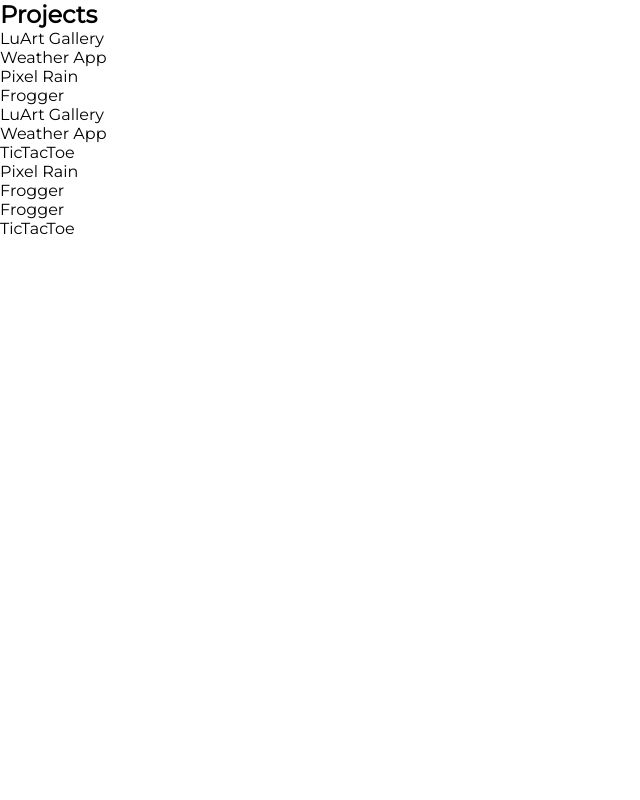
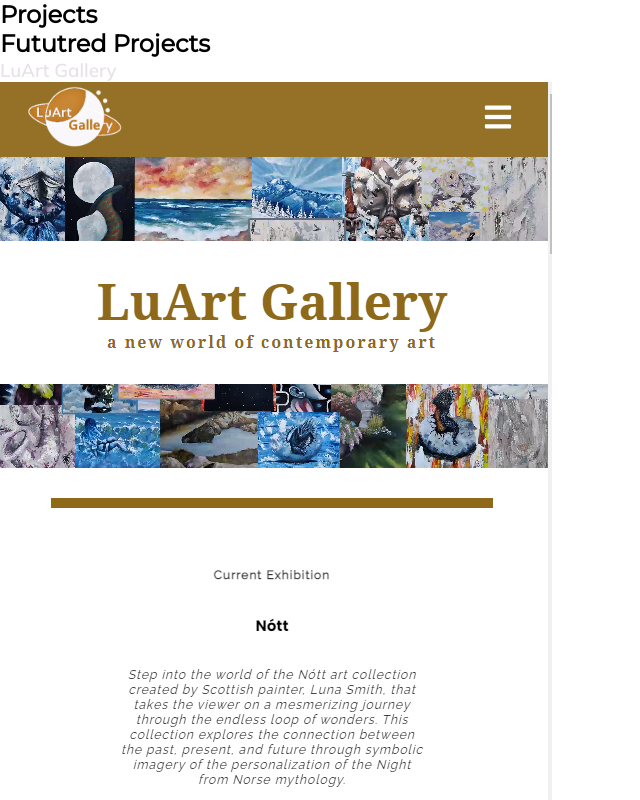
Before and after one commit to Lu-Smith/new_react_portfolio_sass, a React (Create React App) app: page /projects in a window 1280 px wide. Shown: the top 800 px of the page, without its empty margins (0-640 px from the left). Built offline with nearby package versions, Linux system fonts and the light colour scheme.

Commit message:
Updated content of Projects.tsx

```diff
--- a/src/components/Projects.tsx
+++ b/src/components/Projects.tsx
@@ -1,6 +1,5 @@
-import React from 'react'
+import React from 'react';
 import projects from '../assets/content/projects';
-
 
 const Projects = () => {
   return (
@@ -8,9 +7,19 @@ const Projects = () => {
       <h2>Projects</h2>
       {projects.map((project, index) => {
         return <div className={project.title} key={index}>
-          {project.project.map((item, index) => {
-            return <div key={index}>{item.title}</div>
-          })}
+          <h2>{project.title}</h2>
+          <div className="projectsContainer">
+            {project.project.map((item, index) => {
+              return <div key={index}>
+                <div className="project">
+                  <a href={item.href}>
+                    <h3>{item.title}</h3>
+                    <img src={item.src} alt={item.title} />
+                  </a>
+                </div>
+              </div>
+            })}
+          </div>
         </div>
       })}
 
```
